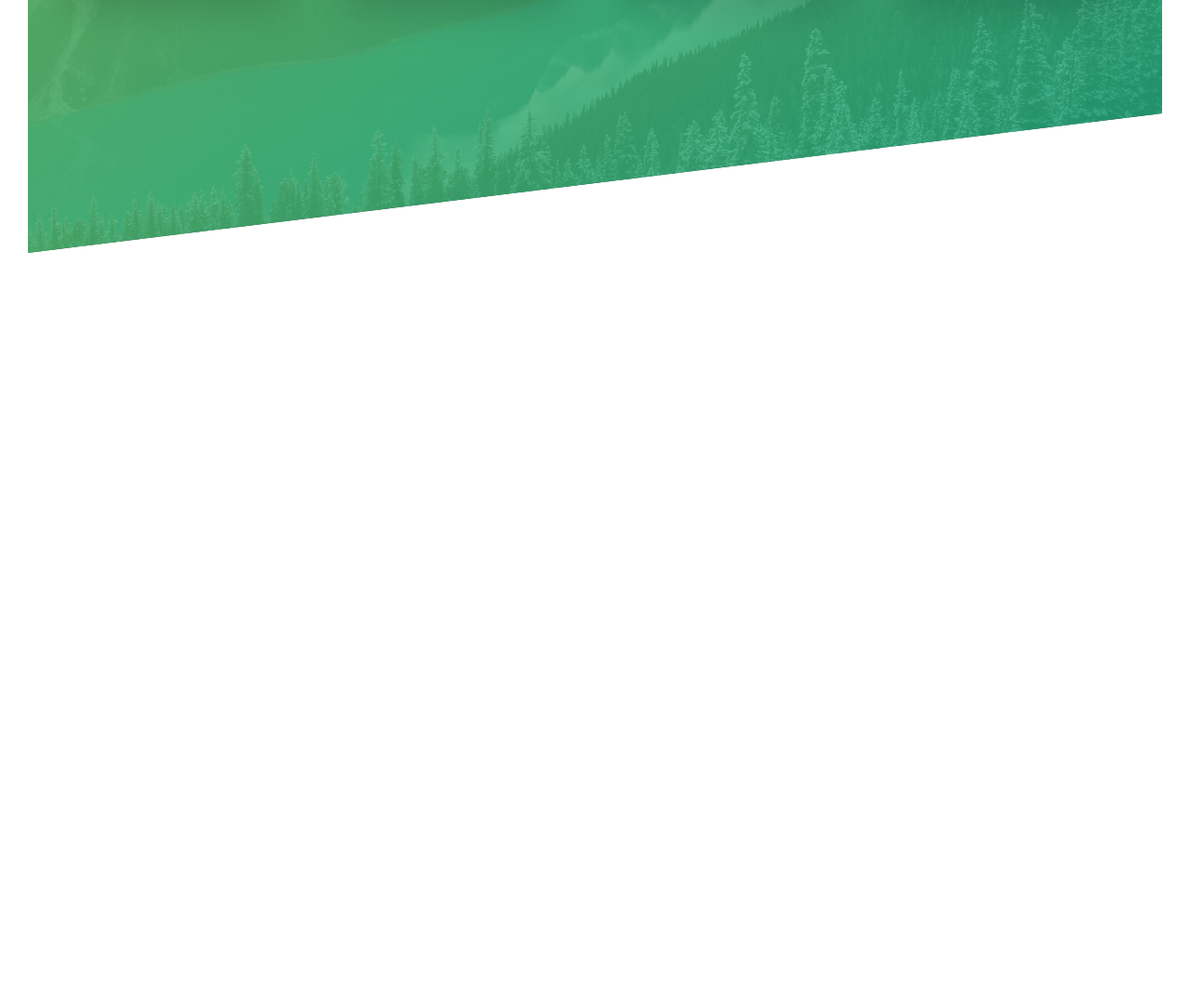
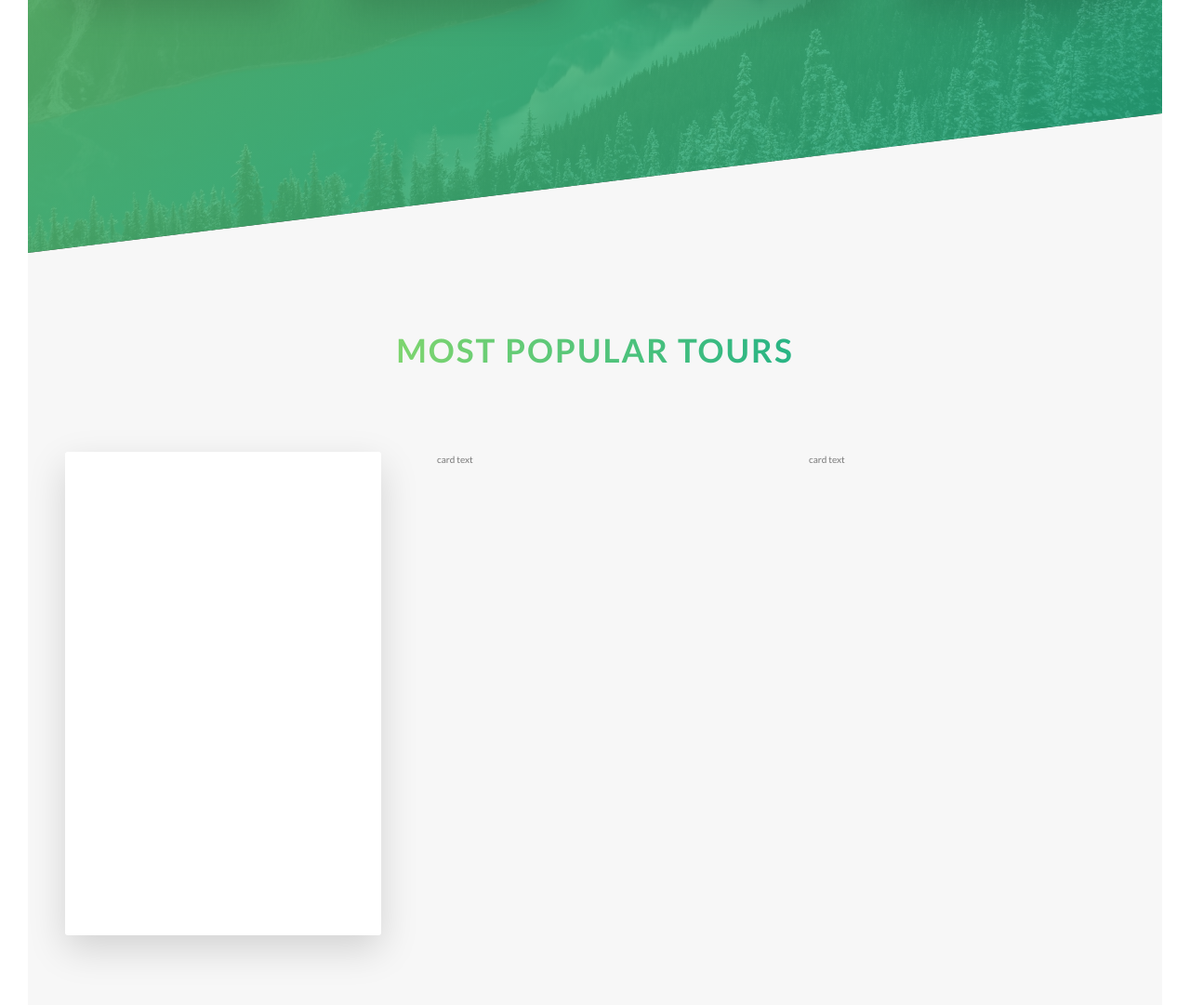
Before and after one commit to mado00/Natours, a website: page index.html in a window 1280 px wide. Shown: the part 2041-3122 px from the top of the page at 93% size. Before the commit the page ends 2313 px from the top, so only its background shows below. Drawn offline with Linux system fonts and the light colour scheme.

Commit message:
add tours section

```diff
--- a/index.html
+++ b/index.html
@@ -107,9 +107,40 @@
               </p>
             </div>
           </div>
+        </div>
+      </section>
 
+      <section class="section-tours">
+        <div class="u-center-text u-margin-bottom-big">
+          <h2 class="heading-secondary">
+              Most popular tours
+          </h2>
+        </div>
 
+        <div class="row">
+          <div class="col-1-of-3">
+            <div class="card">
+              <div class="card__side card__side--front">
+                front
+              </div>
+              <div class="card__side card__side--back card__side--back-1">
+                back
+              </div>
+            </div>
+          </div>
+
+          <div class="col-1-of-3">
+
+                card text
+
+          </div>
+          <div class="col-1-of-3">
+
+                card text
+
+          </div>
         </div>
+
       </section>
 
     </main>
--- a/sass/abstracts/_variables.scss
+++ b/sass/abstracts/_variables.scss
@@ -2,6 +2,12 @@
 $color-primary: #55c57a;
 $color-primary-light: #7ed56f;
 $color-primary-dark: #28b485;
+
+$color-secondary-light: #ffb900;
+$color-secondary-dark: #ff7730;
+
+$color-tertiary-light: #2998ff;
+$color-tertiary-dark: #5643fa;
 
 $color-grey-light-1: #f7f7f7;
 
--- /dev/null
+++ b/sass/components/_card.scss
@@ -0,0 +1,46 @@
+.card {
+
+  // FUNCTIONALITY
+  perspective: 150rem;
+  -moz-perspective: 150rem;
+  position: relative;
+  height: 52rem;
+
+  &__side {
+    color: #fff;
+    font-size: 3rem;
+
+    height: 52rem;
+    transition: all .8s;
+    position: absolute;
+    top: 0;
+    left: 0;
+    width: 100%;
+    backface-visibility: hidden;
+    border-radius: 3px;
+    // overflow: hidden;
+    box-shadow: 0 1.5rem 4rem rgba($color-black, .15);
+
+    &--front {
+      background-color: $color-white;
+    }
+
+    &--back {
+      transform: rotateY(180deg);
+
+      &-1 {
+        background-image: linear-gradient(to right bottom, $color-secondary-light, $color-secondary-dark);
+      }
+    }
+  }
+
+  &:hover &__side--front {
+    transform: rotateY(180deg);
+  }
+
+
+  &:hover &__side--back {
+    transform: rotateY(0);
+  }
+
+}
--- a/sass/main.scss
+++ b/sass/main.scss
@@ -8,6 +8,7 @@
 @import "base/utilities";
 
 @import "components/button";
+@import "components/card";
 @import "components/composition";
 @import "components/feature-box";
 
--- a/sass/pages/_home.scss
+++ b/sass/pages/_home.scss
@@ -22,3 +22,9 @@
     transform: skewY(7deg);
   }
 }
+
+.section-tours {
+  background-color: $color-grey-light-1;
+  padding: 25rem 0 15rem 0;
+  margin-top: -10rem;
+}
```
Also changed, not shown: css/style.css.
